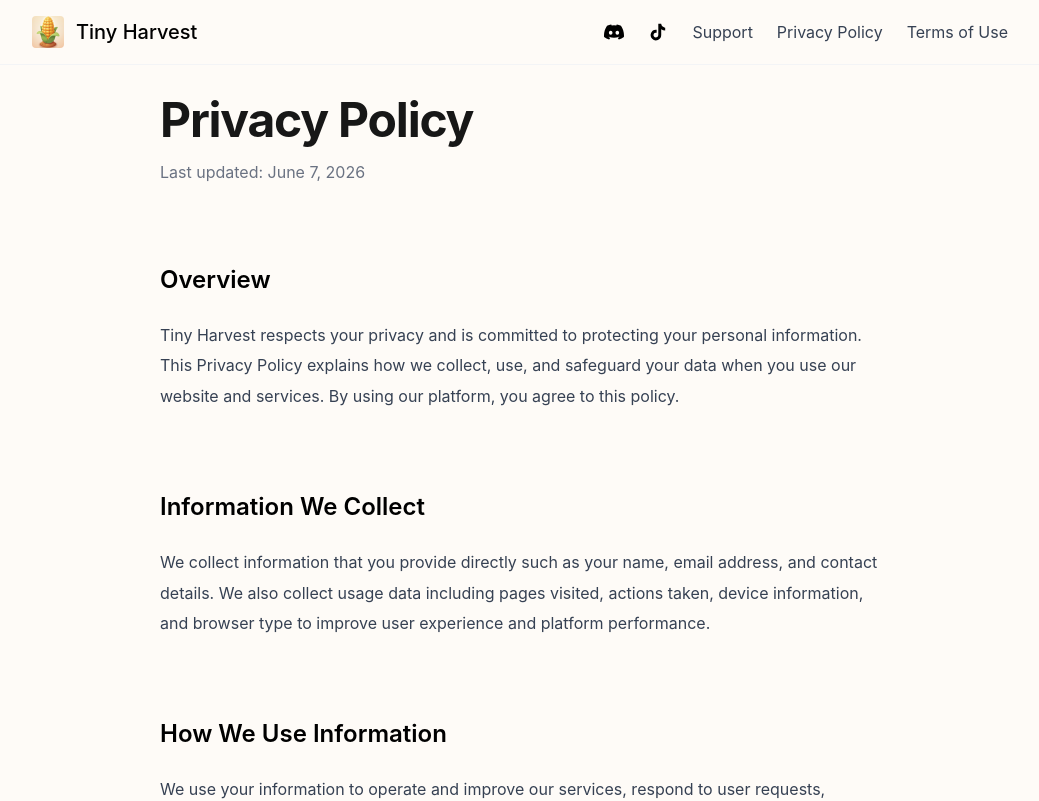
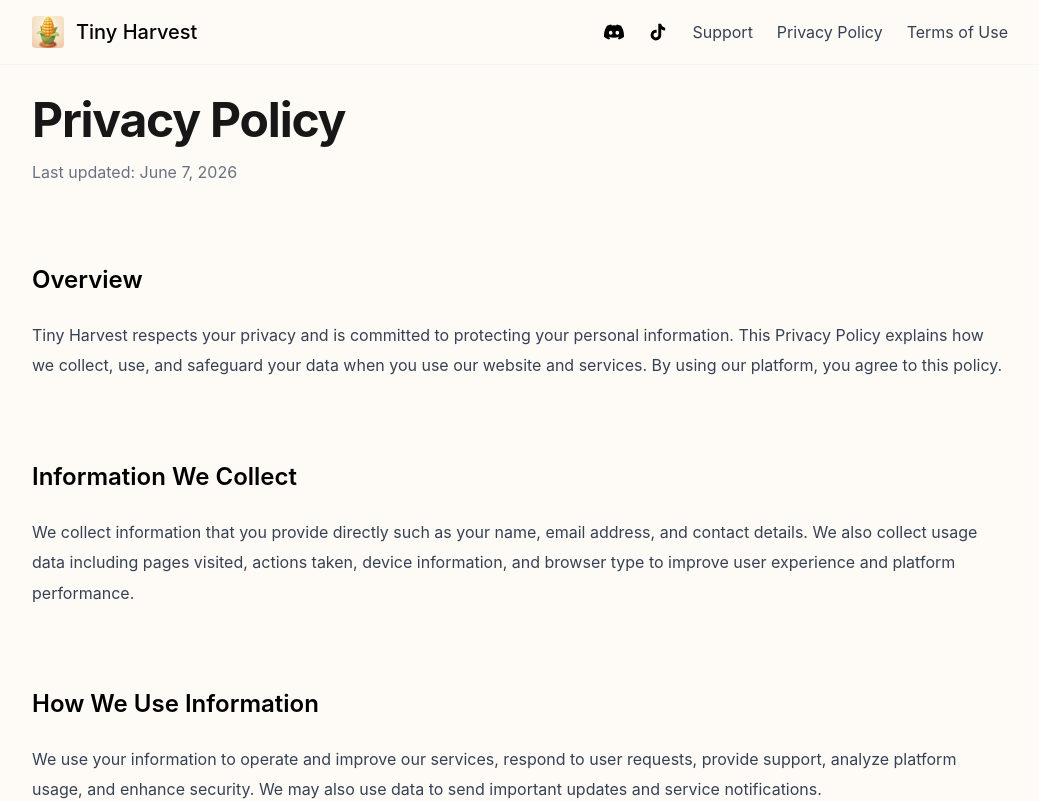
Before and after one commit to mrabdullah565/word-versus-lp, a Next.js app: page /privacy in a window 1280 px wide. Shown: the top 801 px of the page, without its empty margins (120-1159 px from the left). Built offline with nearby package versions, Linux system fonts and the light colour scheme.

Commit message:
updated sections

```diff
--- a/src/app/privacy/page.tsx
+++ b/src/app/privacy/page.tsx
@@ -6,7 +6,7 @@
       <Navbar />
 
       <main className="bg-[#FEFBF7] min-h-screen">
-        <div className="max-w-3xl mx-auto px-6 py-24">
+        <div className="max-w-5xl mx-auto px-6 py-24">
 
           <h1 className="text-4xl md:text-5xl font-bold tracking-tight">
             Privacy Policy
```
